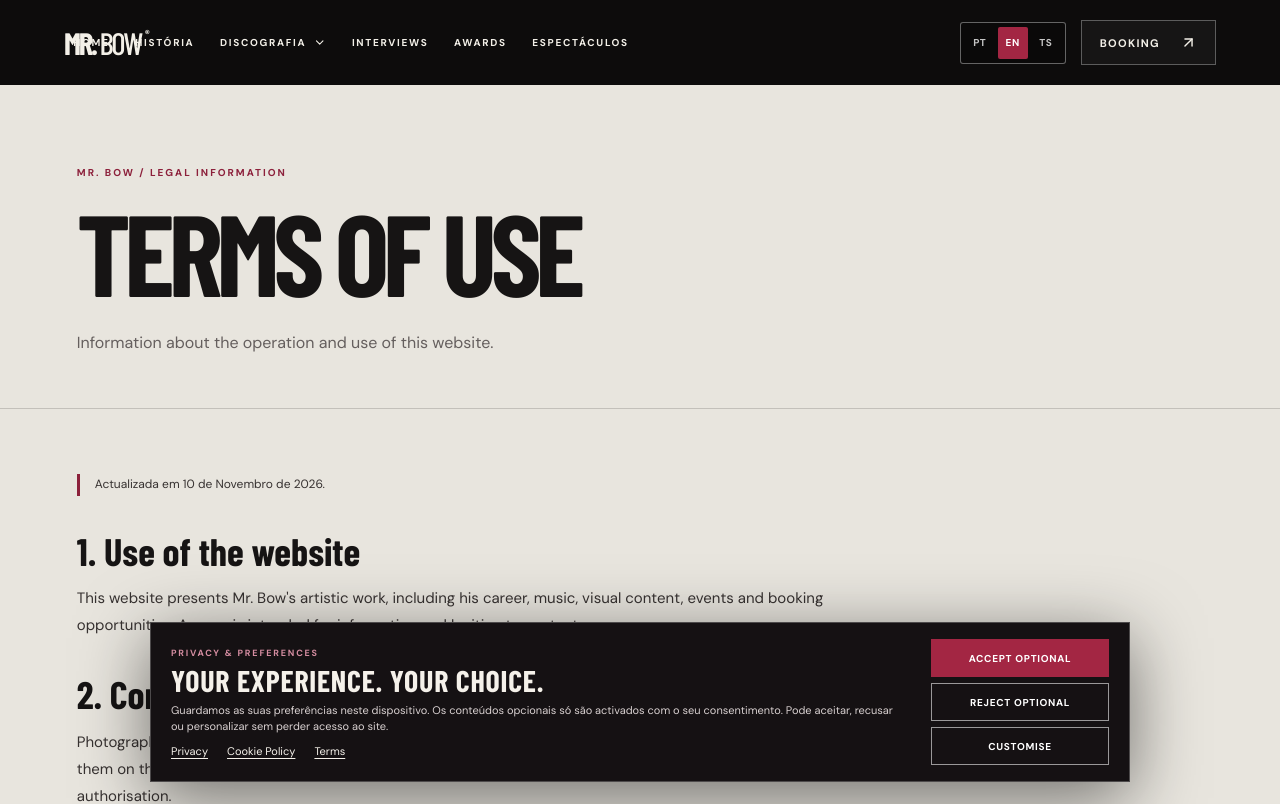
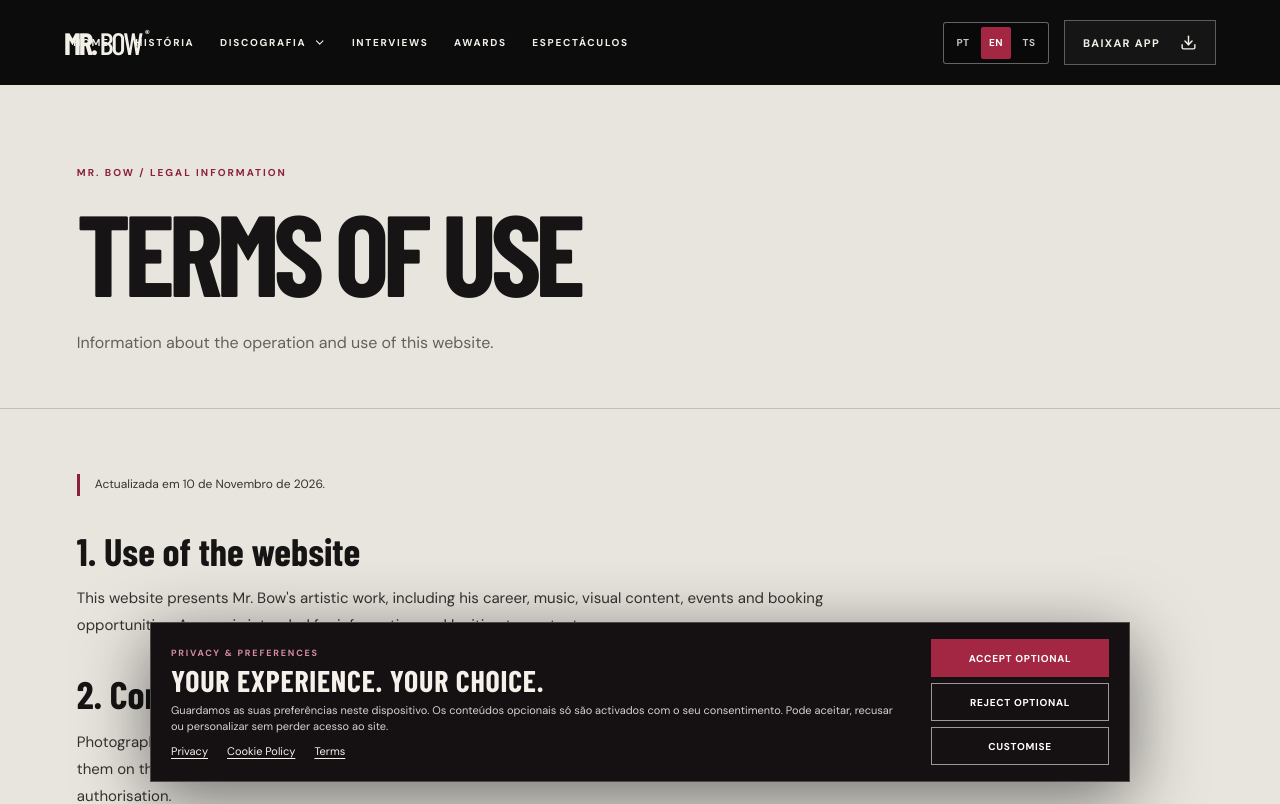
Before and after one commit to Dev-Ruco/mrbow, a Next.js app: page /termos in a window 1280 px wide. Shown: the top 804 px of the page. Built offline with nearby package versions, Linux system fonts and the light colour scheme; a web font is replaced by a local one.

Commit message:
Destacar CTA de download da app em PT, EN e Xitsonga

```diff
--- a/src/app/components/SiteHeader.tsx
+++ b/src/app/components/SiteHeader.tsx
@@ -1,7 +1,7 @@
 "use client";
 
 import { useState } from "react";
-import { ArrowUpRight, ChevronDown, Menu, X } from "lucide-react";
+import { ArrowUpRight, ChevronDown, Download, Menu, X } from "lucide-react";
 import { LanguageSwitcher } from "./LocaleProvider";
 
 type SiteHeaderProps = {
@@ -48,6 +48,7 @@ export default function SiteHeader({
     ["Prémios", awardsHref],
     ["Agenda de espectáculos", eventsHref],
     ["Contratações", bookingHref],
+    ["BAIXAR APP", "/app"],
   ] as const;
 
   return (
@@ -68,7 +69,7 @@ export default function SiteHeader({
           <a href={eventsHref} onClick={close}>Espectáculos</a>
         </nav>
         <LanguageSwitcher/>
-        <a href={bookingHref} className="masthead-booking" onClick={close}>BOOKING <ArrowUpRight size={17}/></a>
+        <a href="/app" className="masthead-booking masthead-app-cta" onClick={close} aria-label="Baixar a aplicação oficial de Mr. Bow">BAIXAR APP <Download size={17} aria-hidden="true"/></a>
         <button ref={menuButtonRef} className="mobile-trigger" type="button" aria-controls="mobile-site-menu" aria-expanded={open} aria-label={open ? "Fechar menu" : "Abrir menu"} onClick={() => setOpen(!open)}>
           {open ? <X/> : <Menu/>}
         </button>
@@ -76,7 +77,7 @@ export default function SiteHeader({
       <div id="mobile-site-menu" ref={menuRef} className={`mobile-overlay ${open ? "shown" : ""}`} aria-hidden={!open}>
         <nav aria-label="Menu móvel">
           {mobileLinks.map(([label, href], i) => (
-            <a key={href} className={discographyLinks.some(([, sectionHref]) => sectionHref === href) ? "mobile-menu-subitem" : ""} tabIndex={open ? 0 : -1} href={href} onClick={close}>
+            <a key={href} className={href === "/app" ? "mobile-app-cta" : discographyLinks.some(([, sectionHref]) => sectionHref === href) ? "mobile-menu-subitem" : ""} tabIndex={open ? 0 : -1} href={href} onClick={close}>
               <span>{String(i+1).padStart(2, "0")}</span>{label}<ArrowUpRight size={20}/>
             </a>
           ))}
```
